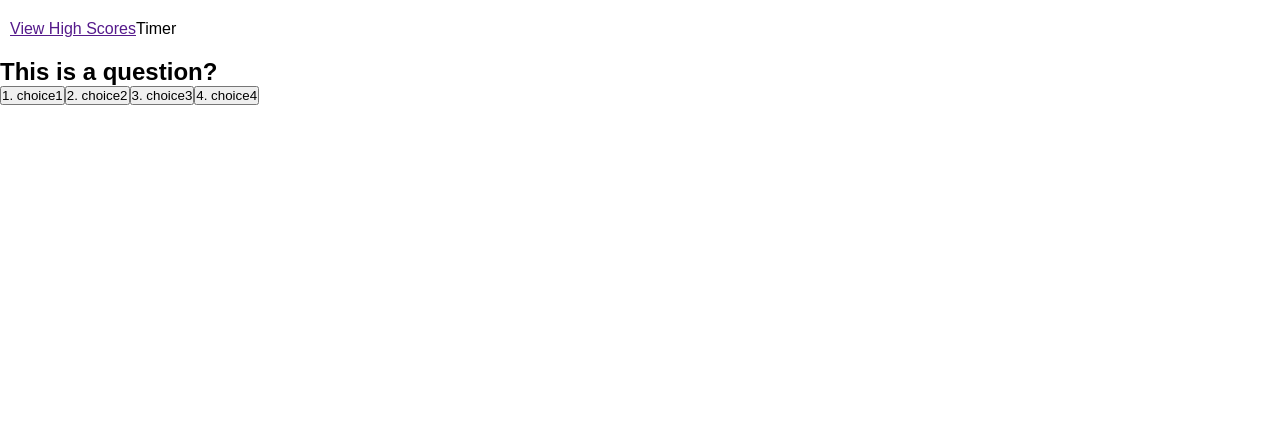
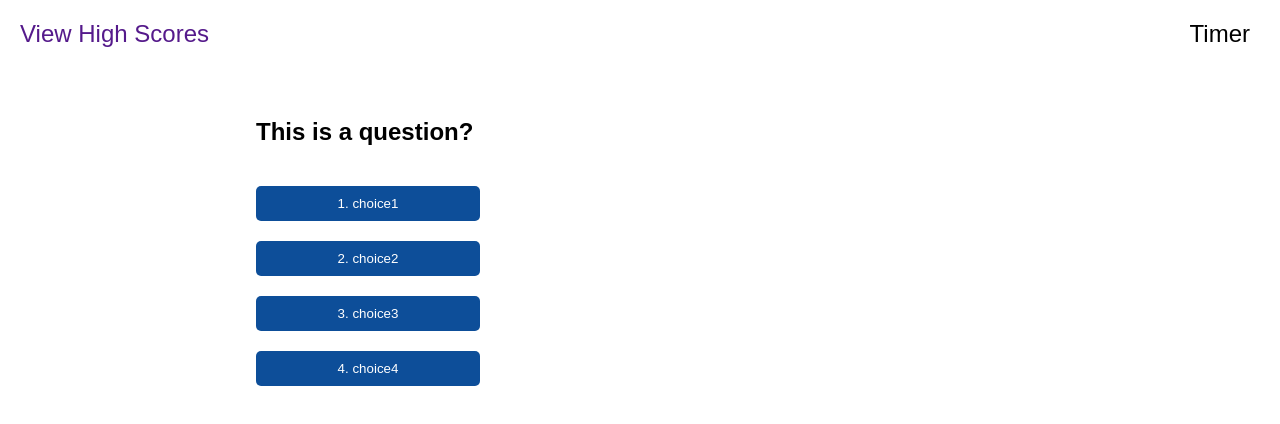
Before and after one commit to calvinj24/code-quiz, a plain HTML site: page index.html in a window 1280 px wide. Drawn offline with Linux system fonts and the light colour scheme.

Commit message:
add initial styling

```diff
--- a/assets/css/sytle.css
+++ b/assets/css/sytle.css
@@ -2,6 +2,11 @@
     margin: 0;
     padding: 0;
     box-sizing: border-box;
+}
+
+:root {
+    --primary: rgb(13, 78, 153);
+    --secondary: rgb(101, 146, 197);
 }
 
 body {
@@ -10,7 +15,49 @@ body {
 
 header {
     display: flex;
-    padding:   20px 10px;
+    padding:   20px 20px;
+    width: 100%;
     justify-items: space-between;
     align-items: center;
+    font-size: 24px;
 }
+
+header a {
+    margin-right: 10px;
+    flex: 1;
+    text-decoration: none;
+}
+
+header p {
+    margin-right: 10px;
+}
+
+
+.page-content {
+    margin: 50px 10% 0 20%;
+    display: flex;
+    flex-direction: column;
+}
+
+.question {
+    margin-bottom: 30px;
+}
+
+.choice-container {
+    display: flex;
+    flex-direction: column;
+    width: 25%;
+}
+
+.choice {
+    background-color: var(--primary);
+    color: white;
+    border: none;
+    padding: 10px 0;
+    margin: 10px 0;
+    border-radius: 5px;
+}
+
+.choice:hover {
+    background-color: var(--secondary);
+}
--- a/assets/js/script.js
+++ b/assets/js/script.js
@@ -2,7 +2,7 @@ var pageContent = document.querySelector(".page-content");
 // Question Array
 var questions = [
     {q: "This is a question?", c: ["choice1", "choice2", "choice3", "choice4"], a:"1"},
-    {q: "This is a question?", c: ["choice1", "choice2", "choice3", "choice4"], a:"1"},
+    {q: "This is a question 2?", c: ["choice1", "choice2", "choice3", "choice4"], a:"1"},
     {q: "This is a question?", c: ["choice1", "choice2", "choice3", "choice4"], a:"1"},
     {q: "This is a question?", c: ["choice1", "choice2", "choice3", "choice4"], a:"1"},
     {q: "This is a question?", c: ["choice1", "choice2", "choice3", "choice4"], a:"1"}
@@ -24,6 +24,7 @@ var startQuiz = function() {
 };
 
 var newQuestion = function(questionNumber) {
+    choiceContainer.innerHTML="";
     currentQuestion=questions[questionNumber];
     answer=currentQuestion.a;
     var choiceList = currentQuestion.c;
@@ -59,10 +60,12 @@ var pickChoice = function() {
     } else {
         console.log("Wrong");
     };
+
+    questionNumber = questionNumber+1;
+    newQuestion(questionNumber);
 };
 // event listeners
 
 // for loop
-var startQuiz
 
-newQuestion(0)
+newQuestion(questionNumber)
--- a/index.html
+++ b/index.html
@@ -8,12 +8,8 @@
 </head>
 <body>
     <header>
-        <div>
             <a href="" class="high-score-link">View High Scores</a>
-        </div>
-        <div>
             <p>Timer</p>
-        </div>
     </header>
 
     <main class="page-content">
```
